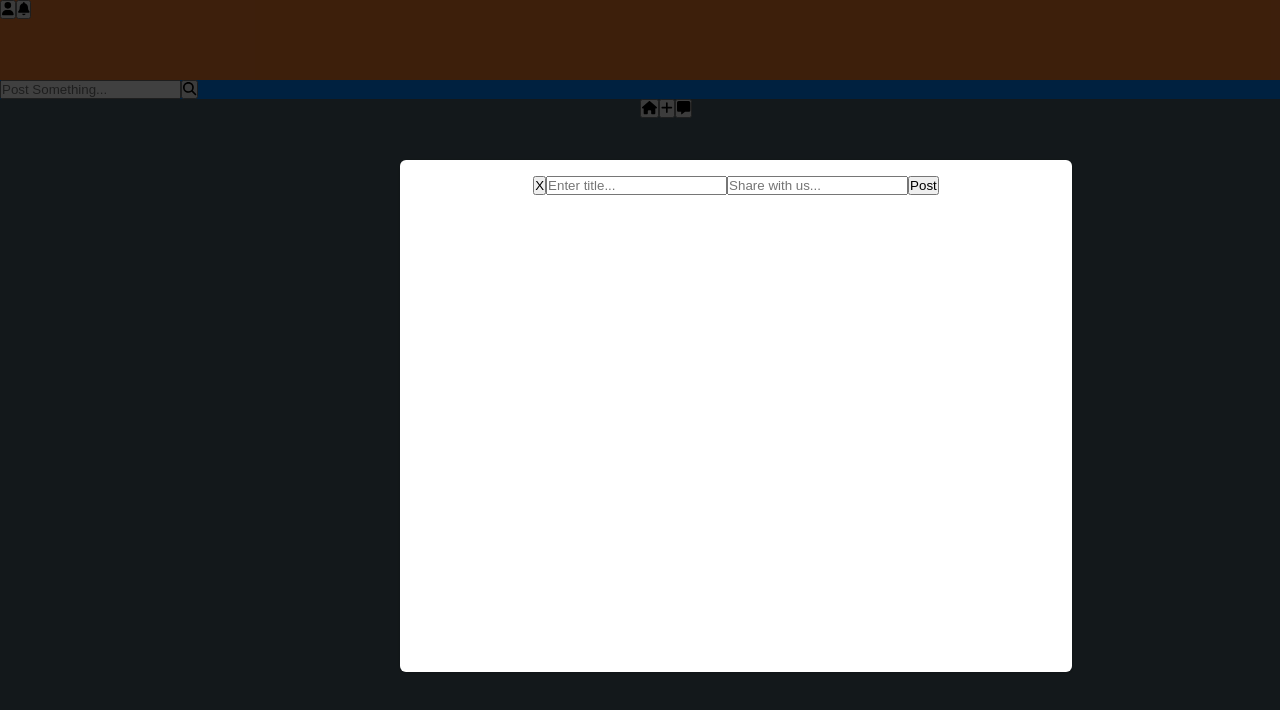
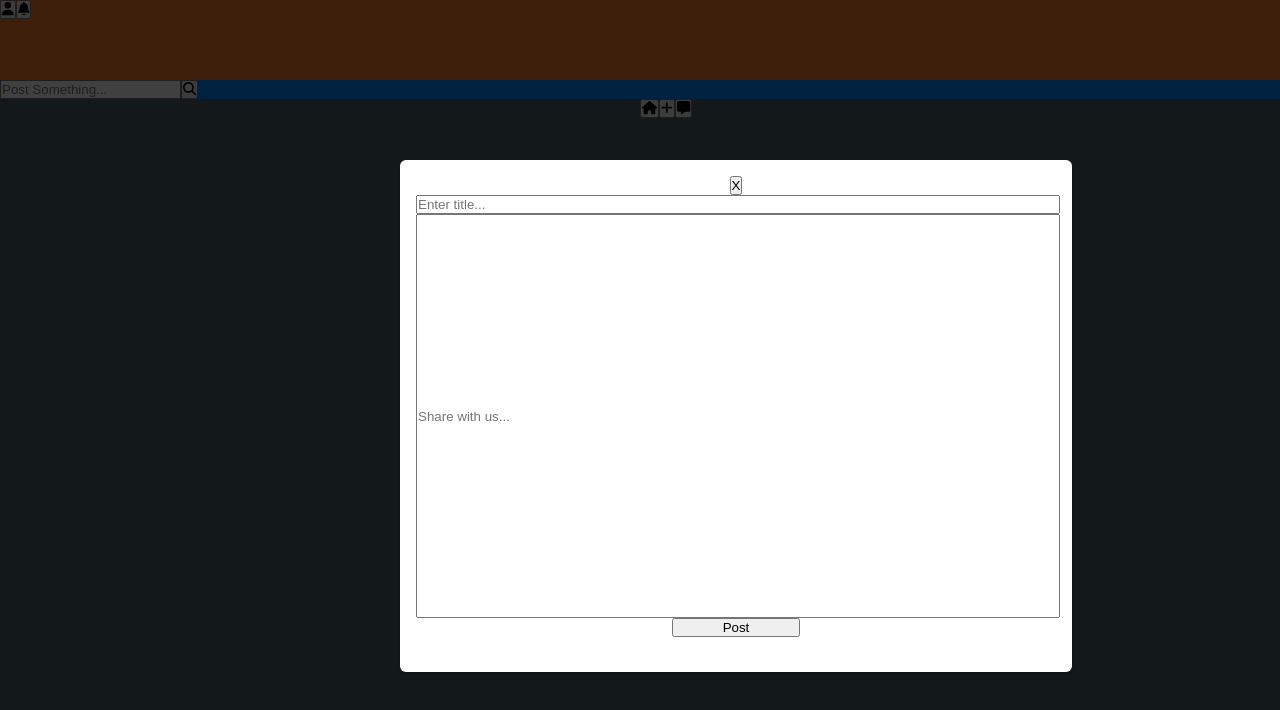
Before and after one commit to dopoku12/roomies, a React (Create React App) app: page / in a window 1280 px wide. Both pictures are taken after a click on the button 666 px from the left and 108 px from the top of the page. Shown: the top 710 px of the page. Built offline with nearby package versions, Linux system fonts and the light colour scheme.

Commit message:
modal popup made

```diff
--- a/src/stylesheet/clickComps/_modal.scss
+++ b/src/stylesheet/clickComps/_modal.scss
@@ -29,5 +29,14 @@
   left: calc(50% - 15rem);
 }
 
+.post-title {
+  width: 100%;
+}
+.post-content {
+  width: 50vw;
+  height: 50vh;
+}
+
 .postBtn {
+  width: 20%;
 }
--- a/src/stylesheet/index.css
+++ b/src/stylesheet/index.css
@@ -27,6 +27,19 @@
   position: fixed;
   top: 20vh;
   left: calc(50% - 15rem);
+}
+
+.post-title {
+  width: 100%;
+}
+
+.post-content {
+  width: 50vw;
+  height: 50vh;
+}
+
+.postBtn {
+  width: 20%;
 }
 
 * {
```
Also changed, not shown: 1 other file (tests, documents, lock files or other folders).
